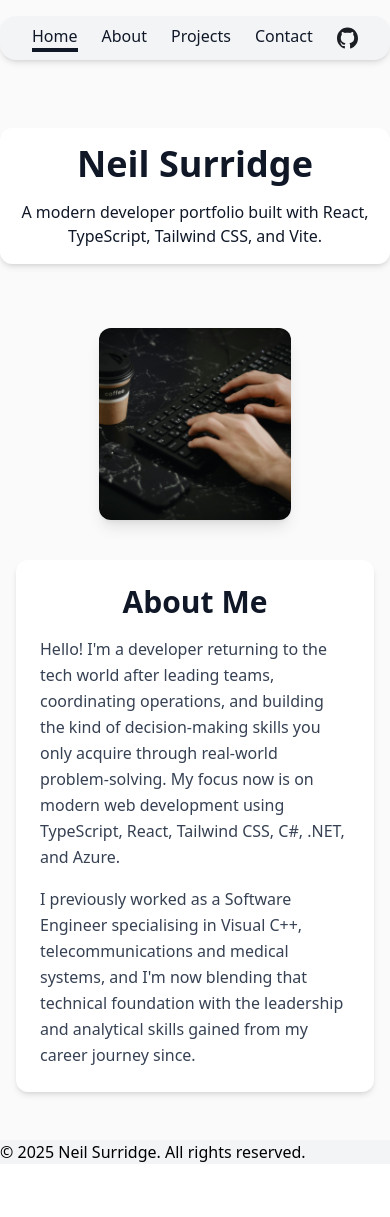
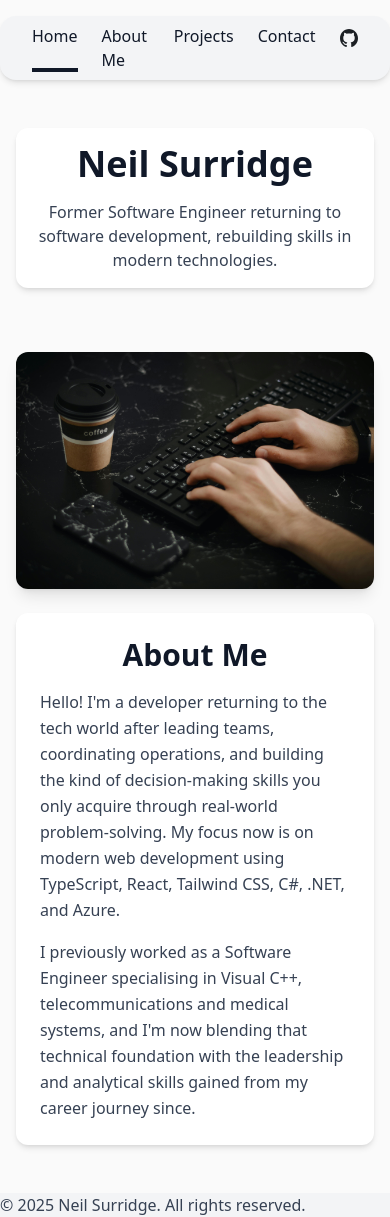
Before and after one commit to NeilDev1976/portfolio-site, a React (Vite) app: page / in a window 390 px wide. Before the commit the page ends 1164 px from the top, so only its background shows below. Built offline with nearby package versions, Linux system fonts and the light colour scheme.

Commit message:
feat (layout) : added darkmode, moved some styling to apply sections within index.css. Added grid to home page with responsive design and fixed image size.

```diff
--- a/src/components/Footer.tsx
+++ b/src/components/Footer.tsx
@@ -2,7 +2,7 @@ import { Link } from "react-router-dom";
 
 const Footer = () => {
     return (
-        <footer className="bg-gray-100">
+        <footer className="footer">
             <p >&copy; {new Date().getFullYear()} Neil Surridge. All rights reserved.</p>
         </footer>
     )
--- a/src/components/Header.tsx
+++ b/src/components/Header.tsx
@@ -1,6 +1,7 @@
 import { NavLink } from "react-router-dom";
 import siteConfig from "../data/siteConfig.json";
-import GitHubLogo from  "../assets/GitHub_Invertocat_Dark.svg";
+import GitHubLogoDark from  "../assets/GitHub_Invertocat_Dark.svg";
+import GitHubLogoLight from  "../assets/GitHub_Invertocat_Light.svg";
 
 const Header = () => {
 
@@ -16,8 +17,8 @@ const Header = () => {
 
     return (
         <header className="fixed top-0 left-0 w-full flex justify-center z-50 pointer-events-none">
-            <div className="pointer-events-auto bg-gray-100 rounded-2xl px-8 py-2 mt-4 shadow-md">
-                <nav className="flex gap-6 text-gray-900">
+            <div className="header pointer-events-auto rounded-2xl px-8 py-2 mt-4 shadow-md">
+                <nav className="flex gap-6">
                     {renderMenu()}
 
                     <a
@@ -26,7 +27,8 @@ const Header = () => {
                         rel="noopener noreferrer"
                         className="hover:opacity-80"
                     >
-                        <img src={GitHubLogo} alt="GitHub" className="h-7 w-7" />
+                        <img className="block dark:hidden h-7 w-7" src={GitHubLogoDark} alt="GitHub" />
+                        <img className="hidden dark:block h-7 w-7" src={GitHubLogoLight} alt="GitHub" />
                     </a>
                 </nav>
             </div>
--- a/src/components/Layout.tsx
+++ b/src/components/Layout.tsx
@@ -4,7 +4,7 @@ import { Footer } from "./Footer.tsx";
 
 const Layout = () => {
     return (
-        <main className="bg-zinc-50 flex flex-col min-h-screen">
+        <main className="flex flex-col min-h-screen">
             <Header />
             <div className="pt-24 flex-1">
                 <Outlet />
--- a/src/data/siteConfig.json
+++ b/src/data/siteConfig.json
@@ -1,14 +1,14 @@
 {
   "site": {
     "name": "My Portfolio",
-    "description": "A modern developer portfolio built with React, TypeScript, Tailwind CSS, and Vite.",
+    "description": "Former Software Engineer returning to software development, rebuilding skills in modern technologies.",
     "author": "Neil Surridge",
     "github": "https://github.com/NeilDev1976",
     "email": ""
   },
   "navigation": [
     { "name": "Home", "path": "/" },
-    { "name": "About", "path": "/about" },
+    { "name": "About Me", "path": "/about" },
     { "name": "Projects", "path": "/projects" },
     { "name": "Contact", "path": "/contact" }
   ]
--- a/src/index.css
+++ b/src/index.css
@@ -3,3 +3,35 @@
 @tailwind base;
 @tailwind components;
 @tailwind utilities;
+
+@layer base {
+  body {
+    @apply bg-zinc-50 dark:bg-zinc-900;
+  }
+
+  p {
+    @apply text-gray-700 dark:text-gray-300;
+  }
+
+  h1 {
+    @apply text-4xl text-gray-900 dark:text-white font-bold;
+  }
+
+  h2 {
+    @apply text-3xl text-gray-900 dark:text-white font-bold;
+  }
+}
+
+@layer components {
+  .header {
+    @apply bg-gray-100 dark:bg-gray-900 text-gray-900 dark:text-gray-200;
+  }
+
+  .footer {
+    @apply bg-gray-100 dark:bg-gray-900 text-gray-900 dark:text-gray-200;
+  }
+
+  .card {
+    @apply bg-white dark:bg-gray-800 rounded-xl shadow-md;
+  }
+}
--- a/src/pages/About.tsx
+++ b/src/pages/About.tsx
@@ -1,5 +1,9 @@
 const About = () => {
-    return <>About</>
+    return (
+        <div>
+            <h1>About Me</h1>
+        </div>
+    )
 }
 
 export { About }
--- a/src/pages/Home.tsx
+++ b/src/pages/Home.tsx
@@ -3,30 +3,29 @@ import keyboardPic from "../assets/keyboardImage.jpg";
 
 const Home = () => {
   return (
-    <div className="bg-zinc-50 dark:bg-red-900 flex flex-col items-center justify-start">
+    <div className="flex flex-col items-center justify-start">
 
-      <div className="bg-white text-gray-900 rounded-xl shadow-md hover:shadow-2xl mb-4 p-4 mt-8 text-center">
-        <h1 className=" text-4xl rounded-xl font-bold mb-4">{siteConfig.site.author}</h1>
+      <div className="card hover:shadow-2xl mb-4 p-4 mt-8 mx-4 text-center">
+        <h1 className="rounded-xl mb-4">{siteConfig.site.author}</h1>
         <p>{siteConfig.site.description}</p>
       </div>
 
 
     <section className="flex flex-col md:flex-row items-center md:items-start gap-10 max-w-5xl mx-auto px-4 py-12">
 
-      {/* Image */}
+      <div className="grid grid-cols-1 md:grid-cols-3 items-stretch gap-6">
         <img
           src={keyboardPic}
           alt="Picture of a keyboard on a desk with hands typing and a cup of coffee"
-        className="w-48 h-48 md:w-64 md:h-64 rounded-xl shadow-lg object-cover"
+          className="w-full h-full border-gray-300 dark:border-gray-700 rounded-xl shadow-lg object-cover"
         />
 
-      {/* Text box */}
-      <div className="bg-white rounded-xl shadow-md p-6 flex-1">
-        <h2 className="text-3xl font-bold text-gray-900 mb-4 text-center">
+        <div className="card p-6 flex-1 md:col-span-2">
+          <h2 className="mb-4 text-center">
             About Me
           </h2>
 
-        <p className="text-gray-700 leading-relaxed mb-4">
+          <p className="leading-relaxed mb-4">
             Hello! I'm a developer returning to the tech world after leading teams,
             coordinating operations, and building the kind of decision-making skills
             you only acquire through real-world problem-solving. My focus now is on
@@ -34,12 +33,13 @@ const Home = () => {
             and Azure.
           </p>
 
-        <p className="text-gray-700 leading-relaxed">
+          <p className="leading-relaxed">
             I previously worked as a Software Engineer specialising in Visual C++,
             telecommunications and medical systems, and I'm now blending that
             technical foundation with the leadership and analytical skills gained
             from my career journey since.
           </p>
+        </div>
       </div>
 
     </section>
```
Lines whose indentation alone changed are shown as unchanged.
